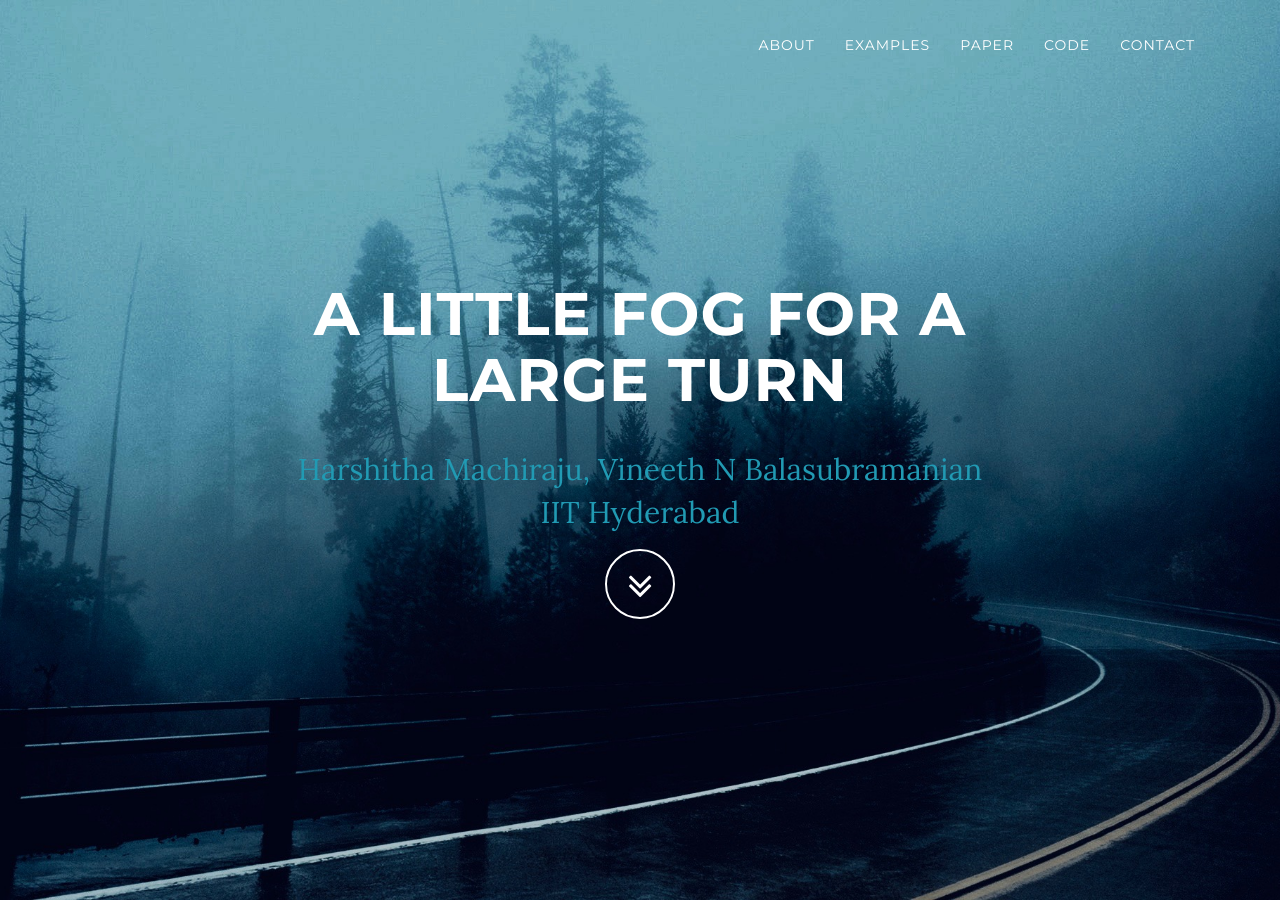
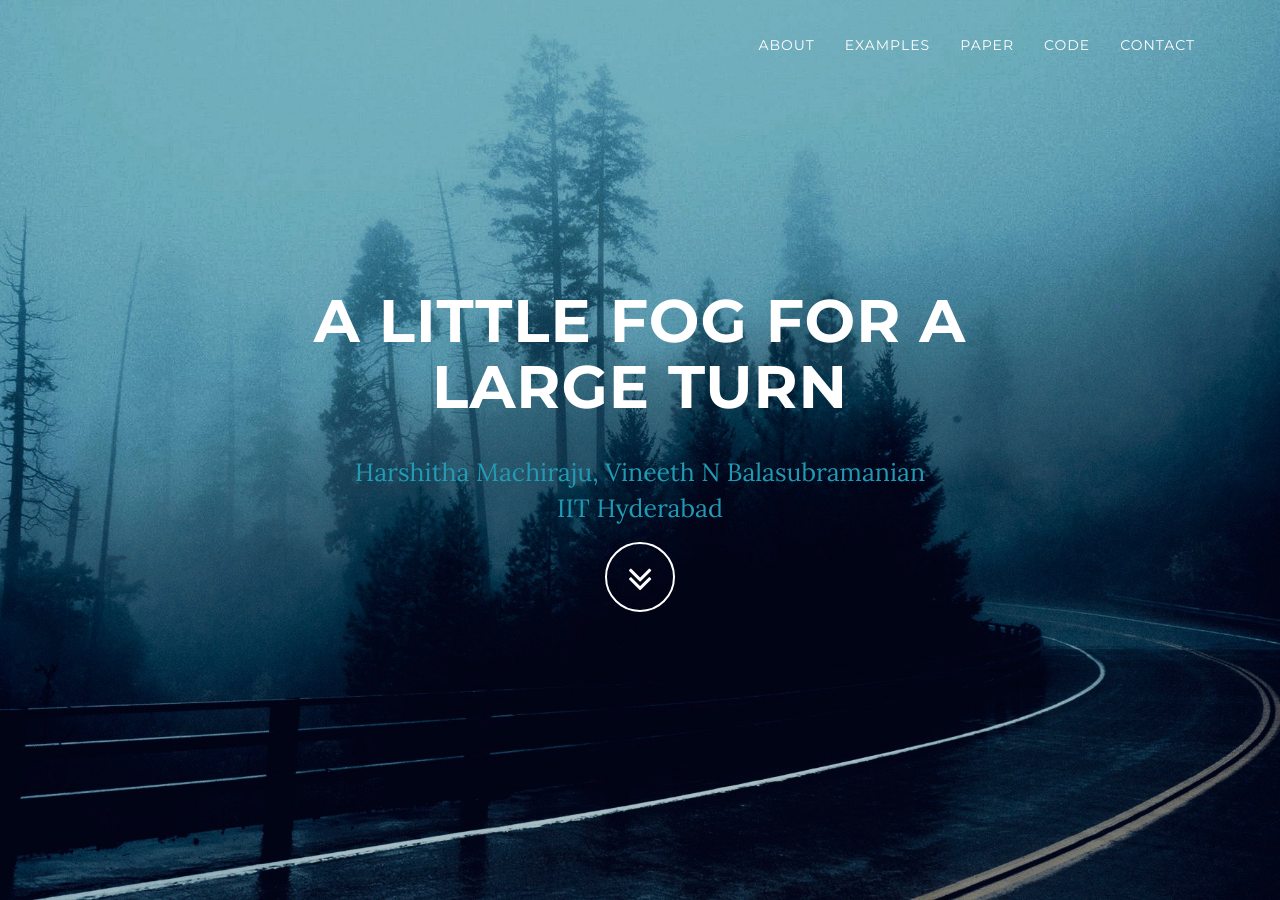
Before and after one commit to code-Assasin/website_little_fog, a Jekyll site: the page built from index.html, in a window 1280 px wide and 900 px high. Built offline with Jekyll 4.4.1, drawn with Linux system fonts in a browser that asks for light colours.

Commit message:
again font size for link update

```diff
--- a/_includes/header.html
+++ b/_includes/header.html
@@ -8,9 +8,9 @@
            <!--              <p class="intro-sub-text">{{ site.description1 }} <a> </a><br>
                         <p class="intro-sub-text">{{ site.description2 }}<br> -->
                             <!-- target="_blank" opens new tab -->
-                        <a class="intro-sub-text" href="https://github.com/code-Assasin" target="_blank" style="font-size: 30px">{{ site.description1 }}</a>
-                        <a class="intro-sub-text" href="https://www.iith.ac.in/~vineethnb/" target="_blank" style="font-size: 30px">{{ site.description2 }}</a><br>
-                        <a class="intro-sub-text" href="https://www.iith.ac.in/" target="_blank" style="font-size: 30px">{{ site.description3 }}</a><br>
+                        <a class="intro-sub-text" href="https://github.com/code-Assasin" target="_blank" style="font-size: 25px">{{ site.description1 }}</a>
+                        <a class="intro-sub-text" href="https://www.iith.ac.in/~vineethnb/" target="_blank" style="font-size: 25px">{{ site.description2 }}</a><br>
+                        <a class="intro-sub-text" href="https://www.iith.ac.in/" target="_blank" style="font-size: 25px">{{ site.description3 }}</a><br>
                         <a href="#about" class="btn btn-circle page-scroll">
                             <i class="fa fa-angle-double-down animated"></i>
                         </a>
```
